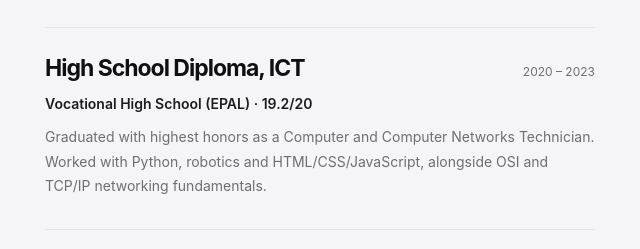
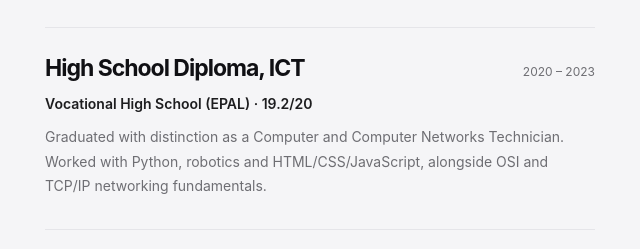
Before and after one commit to new92/new92.github.io, a plain HTML site: page index.html in a window 1280 px wide. Shown: the part 5727-5976 px from the top of the page, 635-1275 px from the left. Drawn offline with Linux system fonts and the light colour scheme.

Commit message:
Update index.html

```diff
--- a/index.html
+++ b/index.html
@@ -16,7 +16,7 @@
 <p class="about-intro" data-reveal>Years of building with Python have shaped the way I approach a problem. <span>Security taught me to question assumptions; design taught me to care about the details people actually see.</span></p>
 <div class="simple-grid"><div data-reveal><span class="eyebrow">Experience</span><div class="timeline-item"><div class="timeline-top"><h3>Cybersecurity Intern</h3><span class="timeline-date">Apr – Jul 2026</span></div><div class="timeline-place">Lioncode · IT Department · Thessaloniki</div><p>Assessed vulnerabilities across WordPress, Magento, and Laravel. Researched advisories and affected versions, evaluated impact, recommended mitigations, and produced detailed technical reports with an emphasis on source reliability.</p></div></div>
 <div id="education" data-reveal><span class="eyebrow">Education</span><div class="timeline-item"><div class="timeline-top"><h3>BSc Computer Science</h3><span class="timeline-date">May 2025 – present</span></div><div class="timeline-place">Aristotle University of Thessaloniki (AUTh)</div><p>Specialising in communication networks and systems security, including network engineering, wireless and mobile networks, IoT, software security, vulnerability assessment, penetration testing and web application security.</p></div>
-<div class="timeline-item"><div class="timeline-top"><h3>High School Diploma, ICT</h3><span class="timeline-date">2020 – 2023</span></div><div class="timeline-place">Vocational High School (EPAL) · 19.2/20</div><p>Graduated with highest honors as a Computer and Computer Networks Technician. Worked with Python, robotics and HTML/CSS/JavaScript, alongside OSI and TCP/IP networking fundamentals.</p></div></div></div>
+<div class="timeline-item"><div class="timeline-top"><h3>High School Diploma, ICT</h3><span class="timeline-date">2020 – 2023</span></div><div class="timeline-place">Vocational High School (EPAL) · 19.2/20</div><p>Graduated with distinction as a Computer and Computer Networks Technician. Worked with Python, robotics and HTML/CSS/JavaScript, alongside OSI and TCP/IP networking fundamentals.</p></div></div></div>
 <div class="metrics" data-reveal><div class="metric"><strong>17</strong><span>Public repositories</span></div><div class="metric"><strong>720+</strong><span>Stars on pinned repositories</span></div><div class="metric"><strong>99</strong><span>GitHub followers</span></div><div class="metric"><strong>PyPI</strong><span>Published Python packages</span></div></div><p class="metrics-note">GitHub figures are the snapshot provided in the original portfolio, not live counters.</p>
 </div></section>
 <section class="section" id="skills"><div class="container"><div class="section-heading" data-reveal><div><span class="eyebrow">04 / What I work with</span><h2>The toolkit.</h2></div><p>A mix of technical depth, practical experimentation and a careful eye for execution.</p></div>
```
